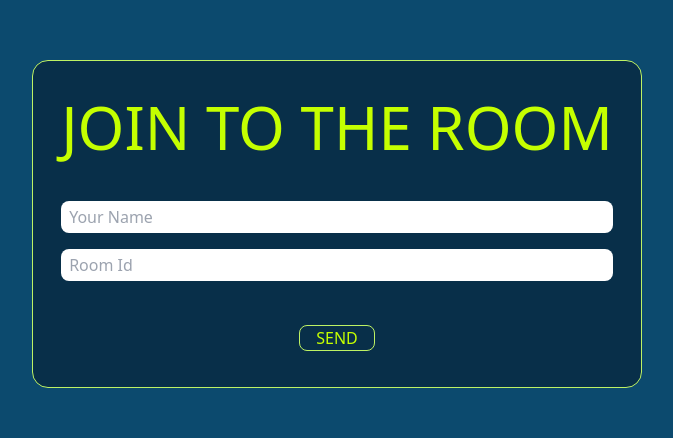
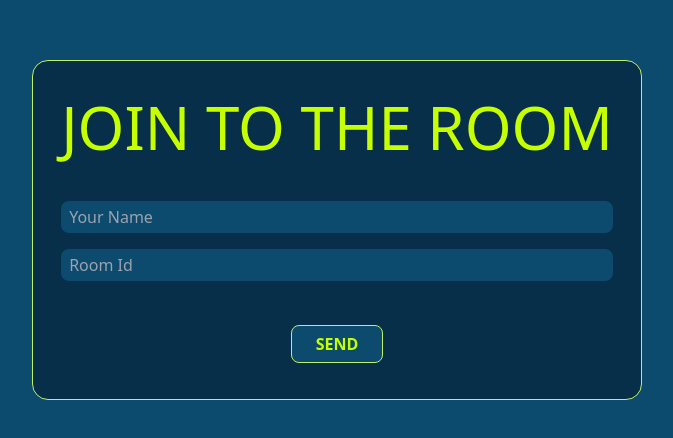
Before and after one commit to LukaszWilk1/ChatApp, a React (Create React App) app in the folder client/: page / in a window 1280 px wide. Shown: the part 228-666 px from the top of the page, without its empty margins (303-976 px from the left). Built offline with nearby package versions, Linux system fonts and the light colour scheme; no server answers.

Commit message:
13-chat-commit

```diff
--- a/client/src/App.jsx
+++ b/client/src/App.jsx
@@ -36,9 +36,9 @@ function App() {
   ) : (
     <div class="flex flex-col max-w-2xl bg-sky-950 items-center relative my-72 w-fit border border-lime-300 rounded-2xl px-7 py-9">
       <h1 class="text-6xl color-lime-300 mb-9">JOIN TO THE ROOM</h1>
-      <input class="w-full my-2 text-black px-2 py-1 rounded-lg focus:outline-none" onChange={handleChange} type="text" name="userName" id="yourName" placeholder="Your Name" value={room.userName}/>
-      <input class="w-full my-2 text-black px-2 py-1 rounded-lg focus:outline-none" onChange={handleChange} type="text" name="roomName" id="roomName" placeholder="Room Id" value={room.roomName}/>
-      <button class="mt-9 border border-lime-300 rounded-lg px-4 hover:bg-lime-300 hover:text-sky-900 transition-colors" onClick={joinRoom}>SEND</button>
+      <input class="w-full my-2 bg-sky-900 text-lime-300 px-2 py-1 rounded-lg outline-1 focus:outline-lime-300" onChange={handleChange} type="text" name="userName" id="yourName" placeholder="Your Name" value={room.userName}/>
+      <input class="w-full my-2 bg-sky-900 text-lime-300 px-2 py-1 rounded-lg outline-1 focus:outline-lime-300" onChange={handleChange} type="text" name="roomName" id="roomName" placeholder="Room Id" value={room.roomName}/>
+      <button class="mt-9 border border-lime-300 bg-sky-900 font-bold rounded-lg px-6 py-1.5 hover:bg-lime-300 hover:text-sky-900 transition-colors" onClick={joinRoom}>SEND</button>
     </div>
   )
 }
```
